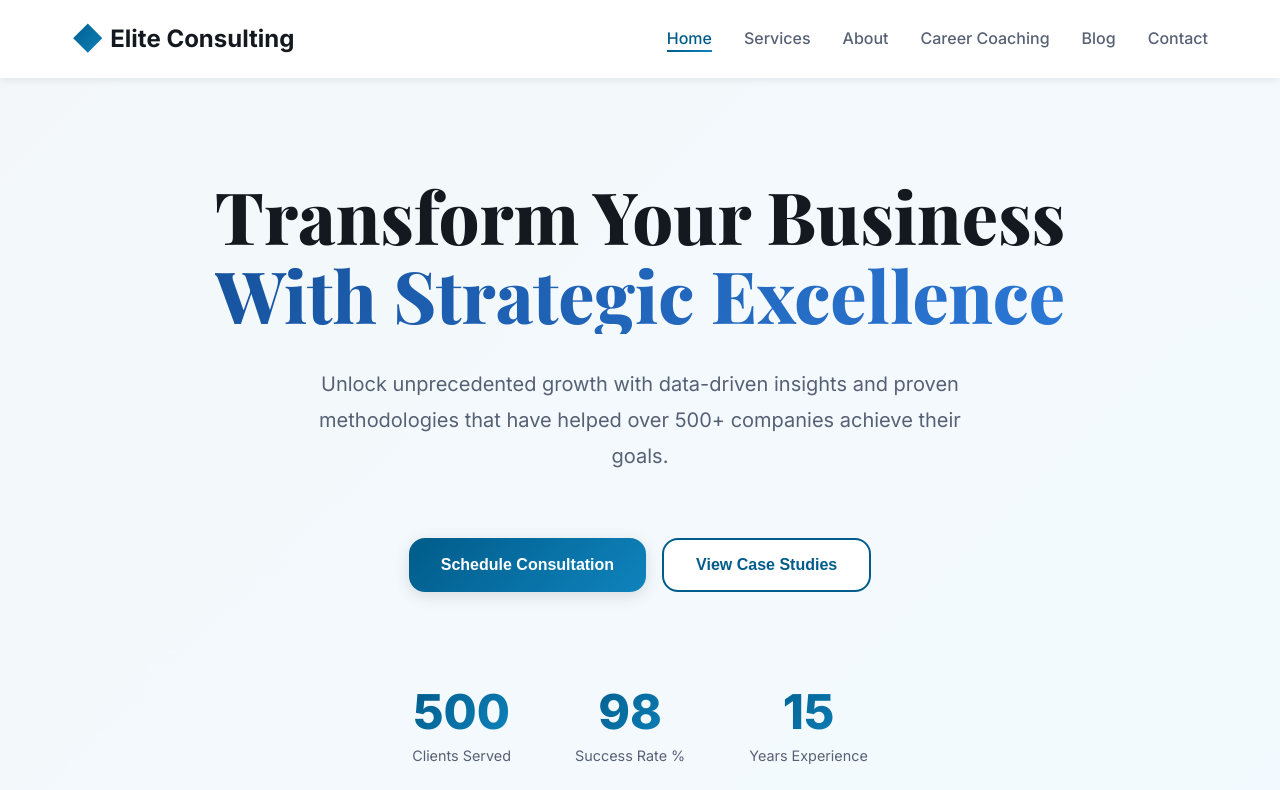
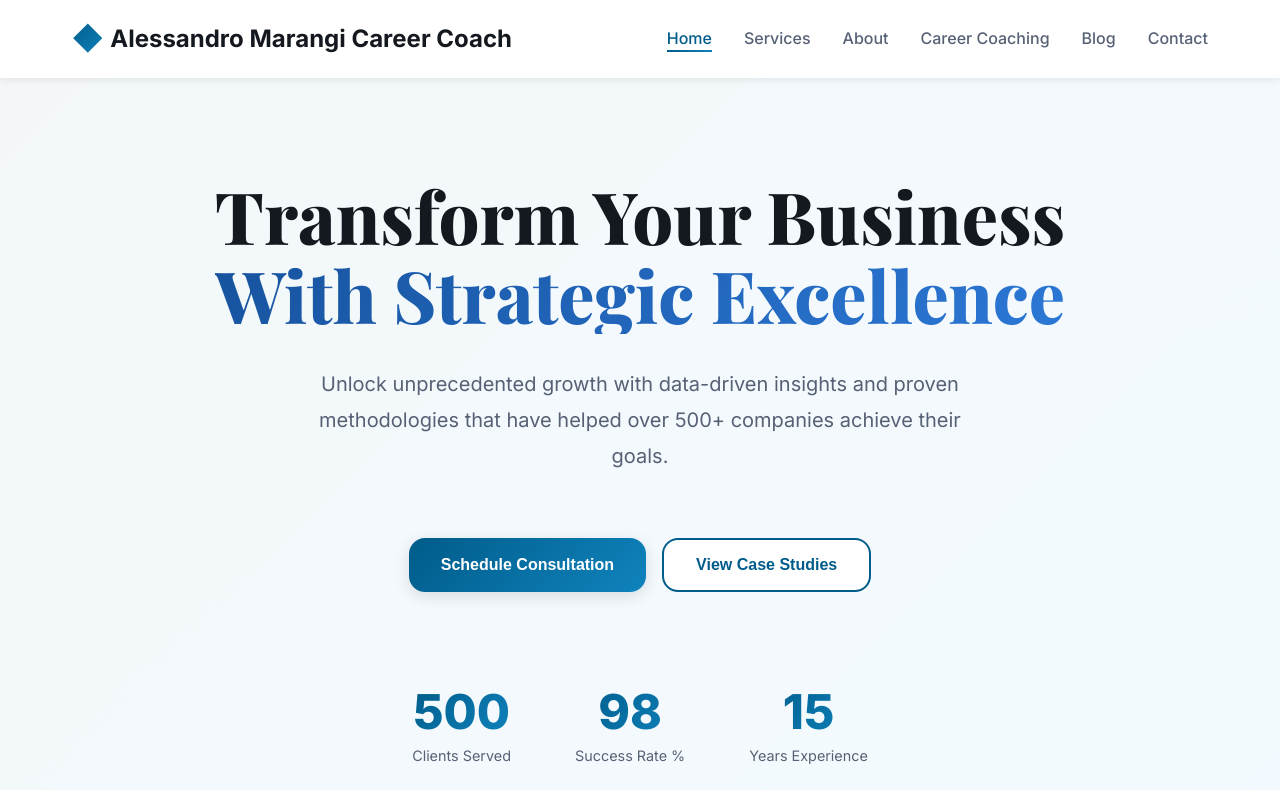
Before and after one commit to gfilomena/consultant-web, a plain HTML site: page index.html in a window 1280 px wide. Shown: the top 790 px of the page. Drawn offline with nearby package versions, Linux system fonts and the light colour scheme.

Commit message:
Rebranding: Elite Consulting -> Alessandro Marangi Career Coach

```diff
--- a/index.html
+++ b/index.html
@@ -6,7 +6,7 @@
     <meta name="viewport" content="width=device-width, initial-scale=1.0">
     <meta name="description"
         content="Professional consulting services to transform your business with expert guidance and strategic solutions.">
-    <title>Elite Consulting - Transform Your Business</title>
+    <title>Alessandro Marangi Career Coach - Transform Your Business</title>
     <link rel="stylesheet" href="styles.css">
     <link rel="stylesheet" href="booking.css">
     <link rel="preconnect" href="https://fonts.googleapis.com">
@@ -22,7 +22,7 @@
         <div class="container nav-container">
             <div class="logo">
                 <span class="logo-icon">◆</span>
-                <span class="logo-text">Elite Consulting</span>
+                <span class="logo-text">Alessandro Marangi Career Coach</span>
             </div>
             <ul class="nav-menu" id="navMenu">
                 <li><a href="#home" class="nav-link active">Home</a></li>
@@ -195,7 +195,7 @@
                 <div class="testimonial-card">
                     <div class="testimonial-rating">★★★★★</div>
                     <p class="testimonial-text">
-                        "Elite Consulting transformed our business model and helped us achieve
+                        "Alessandro Marangi Career Coach transformed our business model and helped us achieve
                         200% growth in just 18 months. Their strategic insights were invaluable."
                     </p>
                     <div class="testimonial-author">
@@ -390,7 +390,7 @@
                 <div class="footer-brand">
                     <div class="logo">
                         <span class="logo-icon">◆</span>
-                        <span class="logo-text">Elite Consulting</span>
+                        <span class="logo-text">Alessandro Marangi Career Coach</span>
                     </div>
                     <p class="footer-description">
                         Transforming businesses through strategic excellence and innovative solutions.
@@ -428,7 +428,7 @@
                 </div>
             </div>
             <div class="footer-bottom">
-                <p>&copy; 2025 Elite Consulting. All rights reserved.</p>
+                <p>&copy; 2025 Alessandro Marangi Career Coach. All rights reserved.</p>
             </div>
         </div>
     </footer>
--- a/script.js
+++ b/script.js
@@ -345,7 +345,7 @@ revealElements.forEach(element => {
 });
 
 // ===== Console Welcome Message =====
-console.log('%c👋 Welcome to Elite Consulting!', 'font-size: 20px; font-weight: bold; color: #6366f1;');
+console.log('%c👋 Welcome to Alessandro Marangi Career Coach!', 'font-size: 20px; font-weight: bold; color: #6366f1;');
 console.log('%cInterested in our services? Contact us at alessandro.marangi1@gmail.com', 'font-size: 14px; color: #6b7280;');
 
 // ===== Booking Calendar Functionality =====
```
Also changed, not shown: about.html (+4 -4 lines), article-template.html (+5 -5 lines), blog.html (+4 -4 lines), career-coaching.html (+4 -4 lines), elevator-pitch.html (+5 -5 lines), interview-preparation.html (+6 -5 lines), key-questions-job-selection.html (+6 -5 lines), strategies-success-2024.html (+5 -5 lines).
